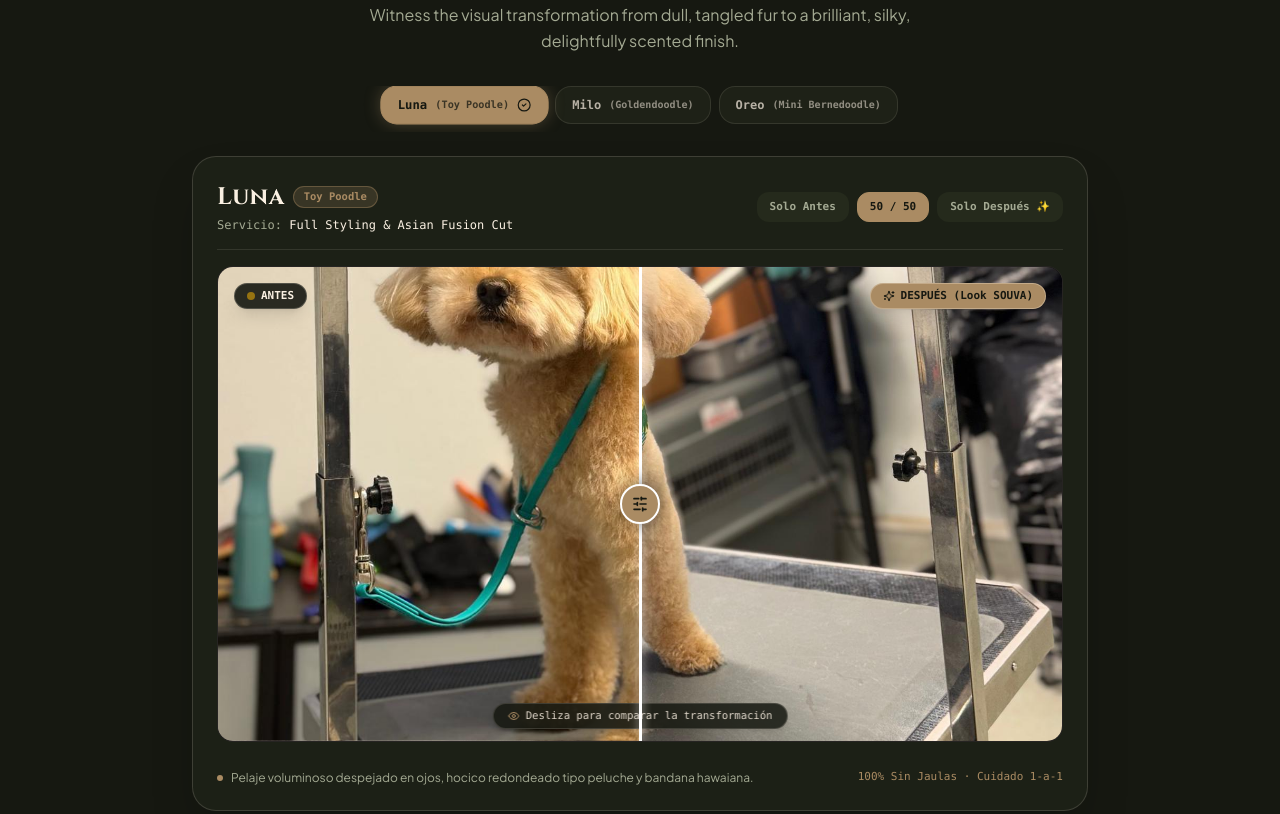
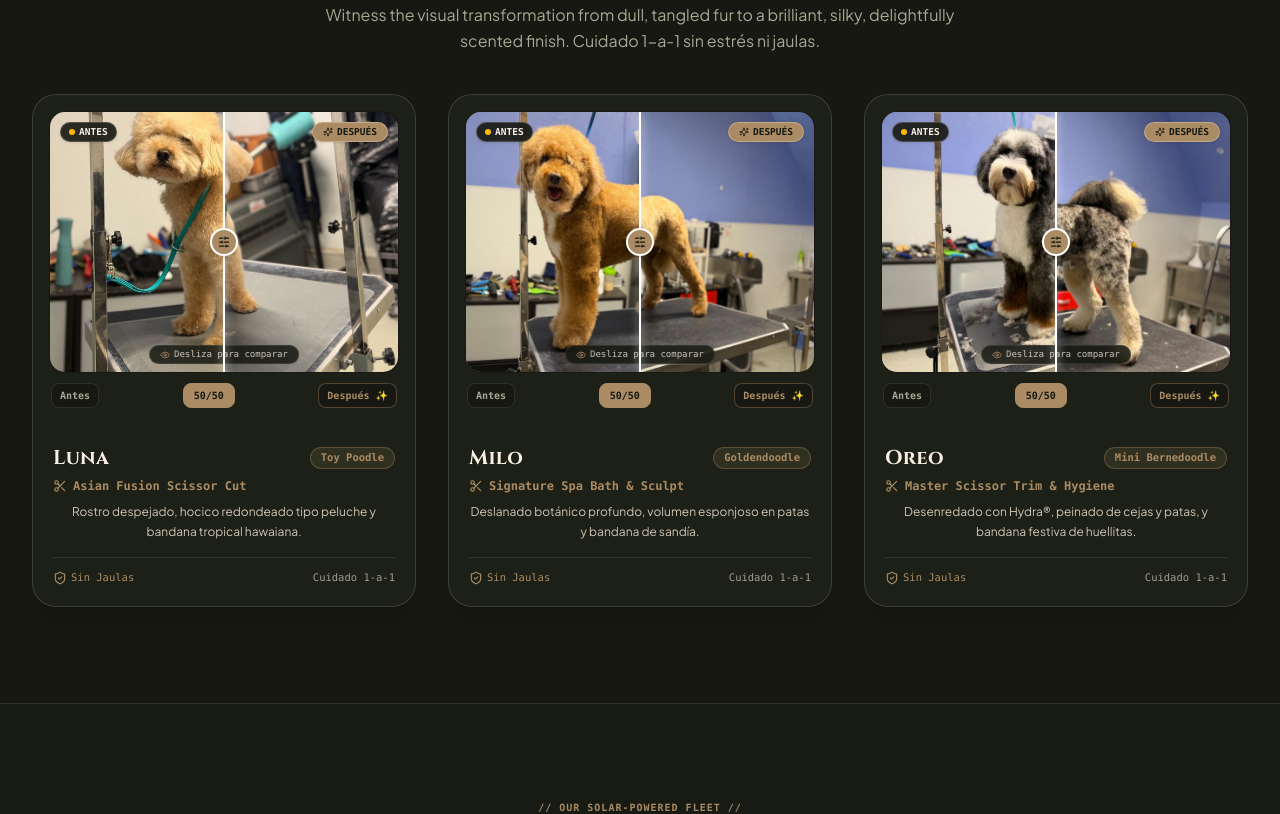
Before and after one commit to josmito93-debug/souva-mobile-pet-grooming, a React (Vite) app: page / in a window 1280 px wide. Shown: the part 6120-6934 px from the top of the page. Built offline with nearby package versions, Linux system fonts and the light colour scheme; no server answers; a web font is replaced by a local one.

Commit message:
feat: display before and after transformations in 3 separate interactive cards

```diff
--- a/src/App.tsx
+++ b/src/App.tsx
@@ -631,16 +631,16 @@ function AppContent() {
 
         {/* BEFORE & AFTER TRANSFORMATION SHOWCASE */}
         <section id="before-after" className="py-16 md:py-24 px-4 md:px-8 border-t border-[#FAF0E2]/10 relative overflow-hidden">
-          <div className="max-w-5xl mx-auto text-center">
+          <div className="max-w-7xl mx-auto text-center">
             <span className="text-[10px] font-bold font-mono tracking-widest text-[#AA8B63] uppercase block mb-2">
               {"// THE SOUVA EXPERIENCE //"}
             </span>
             <h2 className="font-display text-3xl sm:text-4xl font-bold text-[#FAF0E2]">
               Before & After Transformations
             </h2>
-            <p className="mt-3 text-[#A4AA93] text-sm md:text-base max-w-xl mx-auto leading-relaxed mb-8">
+            <p className="mt-3 text-[#A4AA93] text-sm md:text-base max-w-2xl mx-auto leading-relaxed mb-10">
               Witness the visual transformation from dull, tangled fur to a brilliant, silky,
-              delightfully scented finish.
+              delightfully scented finish. Cuidado 1-a-1 sin estrés ni jaulas.
             </p>
 
             <BeforeAfterSlider />
--- a/src/components/BeforeAfterSlider.tsx
+++ b/src/components/BeforeAfterSlider.tsx
@@ -1,11 +1,12 @@
 import { useState, useRef, useCallback } from "react";
-import { Sparkles, SlidersHorizontal, CheckCircle2, ChevronRight, Eye } from "lucide-react";
+import { Sparkles, SlidersHorizontal, Scissors, ShieldCheck, Eye } from "lucide-react";
 
-interface TransformationItem {
+interface Transformation {
   id: string;
   name: string;
   breed: string;
   service: string;
+  tag: string;
   description: string;
   beforeImg: string;
   afterImg: string;
@@ -13,49 +14,49 @@ interface TransformationItem {
   afterNote: string;
 }
 
-const TRANSFORMATIONS: TransformationItem[] = [
+const TRANSFORMATIONS: Transformation[] = [
   {
     id: "toy-poodle",
     name: "Luna",
     breed: "Toy Poodle",
-    service: "Full Styling & Asian Fusion Cut",
-    description: "Pelaje voluminoso despejado en ojos, hocico redondeado tipo peluche y bandana hawaiana.",
+    service: "Asian Fusion Scissor Cut",
+    tag: "Teddy Bear Style",
+    description: "Rostro despejado, hocico redondeado tipo peluche y bandana tropical hawaiana.",
     beforeImg: "/assets/before-after/poodle-before.jpg",
     afterImg: "/assets/before-after/poodle-after.jpg",
-    beforeNote: "Llegada · Pelo largo cubriendo ojos y expresión",
-    afterNote: "Look SOUVA · Rostro despejado, corte tijera y bandana",
+    beforeNote: "Llegada · Ojos cubiertos y manto desigual",
+    afterNote: "Look SOUVA · Esculpido facial a tijera",
   },
   {
     id: "goldendoodle",
     name: "Milo",
     breed: "Goldendoodle",
-    service: "Signature Spa Bath & Scissor Sculpt",
-    description: "Deslanado profundo, contorno de patas acampanado y acabado sedoso con bandana de sandía.",
+    service: "Signature Spa Bath & Sculpt",
+    tag: "Velvet Coat Finish",
+    description: "Deslanado botánico profundo, volumen esponjoso en patas y bandana de sandía.",
     beforeImg: "/assets/before-after/goldendoodle-before.jpg",
     afterImg: "/assets/before-after/goldendoodle-after.jpg",
     beforeNote: "Llegada · Manto crecido y pérdida de definición",
-    afterNote: "Look SOUVA · Esculpido simétrico, esponjoso y perfumado",
+    afterNote: "Look SOUVA · Silueta simétrica y pelaje sedoso",
   },
   {
     id: "bernedoodle",
     name: "Oreo",
     breed: "Mini Bernedoodle",
     service: "Master Scissor Trim & Hygiene",
-    description: "Desenredado botánico con Hydra®, limpieza de zona ocular y bandana festiva de huellitas.",
+    tag: "Botanical Spa Care",
+    description: "Desenredado con Hydra®, peinado de cejas y patas, y bandana festiva de huellitas.",
     beforeImg: "/assets/before-after/bernedoodle-before.jpg",
     afterImg: "/assets/before-after/bernedoodle-after.jpg",
     beforeNote: "Llegada · Pelaje denso previo al corte",
-    afterNote: "Look SOUVA · Patas acampanadas, hocico limpio y bandana",
+    afterNote: "Look SOUVA · Patas acampanadas y hocico limpio",
   },
 ];
 
-export function BeforeAfterSlider() {
-  const [selectedIdx, setSelectedIdx] = useState(0);
+function TransformationCard({ item }: { item: Transformation }) {
   const [sliderPosition, setSliderPosition] = useState(50);
   const [isInteracting, setIsInteracting] = useState(false);
   const containerRef = useRef<HTMLDivElement>(null);
-
-  const activeItem = TRANSFORMATIONS[selectedIdx];
 
   const updatePosition = useCallback((clientX: number) => {
     if (!containerRef.current) return;
@@ -86,102 +87,21 @@ export function BeforeAfterSlider() {
   };
 
   return (
-    <div className="w-full max-w-4xl mx-auto flex flex-col gap-6">
-      {/* Dog Selection Tabs */}
-      <div className="flex items-center justify-center gap-2 overflow-x-auto pb-2 scrollbar-none">
-        {TRANSFORMATIONS.map((item, idx) => {
-          const isActive = idx === selectedIdx;
-          return (
-            <button
-              key={item.id}
-              type="button"
-              onClick={() => {
-                setSelectedIdx(idx);
-                setSliderPosition(50);
-              }}
-              className={`px-4 py-2.5 rounded-2xl text-xs font-mono font-bold transition-all duration-200 cursor-pointer flex items-center gap-2 border select-none ${
-                isActive
-                  ? "bg-[#AA8B63] text-[#161811] border-[#AA8B63] shadow-[0_0_16px_rgba(170,139,99,0.35)] scale-102"
-                  : "bg-[#1E2117] text-[#FAF0E2]/70 border-[#FAF0E2]/10 hover:text-[#FAF0E2] hover:border-[#AA8B63]/40"
-              }`}
-            >
-              <span>{item.name}</span>
-              <span className="text-[10px] opacity-75 hidden sm:inline">({item.breed})</span>
-              {isActive && <CheckCircle2 className="h-3.5 w-3.5" />}
-            </button>
-          );
-        })}
-      </div>
-
-      {/* Main Interactive Comparison Card */}
-      <div className="bg-[#1C2016] border border-[#FAF0E2]/15 rounded-3xl p-4 sm:p-6 shadow-2xl">
-        {/* Info Header */}
-        <div className="flex flex-col sm:flex-row sm:items-center justify-between gap-3 mb-4 pb-4 border-b border-[#FAF0E2]/10">
-          <div>
-            <div className="flex items-center gap-2">
-              <h3 className="font-display font-bold text-xl sm:text-2xl text-[#FAF0E2]">
-                {activeItem.name}
-              </h3>
-              <span className="px-2.5 py-0.5 rounded-full bg-[#AA8B63]/20 border border-[#AA8B63]/40 text-[#AA8B63] font-mono text-[10.5px] font-bold">
-                {activeItem.breed}
-              </span>
-            </div>
-            <p className="text-xs text-[#A4AA93] mt-1 font-mono">
-              Servicio: <span className="text-[#FAF0E2]">{activeItem.service}</span>
-            </p>
-          </div>
-
-          {/* Quick Peek Controls */}
-          <div className="flex items-center gap-2 self-start sm:self-auto">
-            <button
-              type="button"
-              onClick={() => setSliderPosition(10)}
-              className={`px-3 py-1.5 rounded-xl text-[11px] font-mono font-bold transition-colors cursor-pointer border ${
-                sliderPosition <= 15
-                  ? "bg-[#161811] text-[#FAF0E2] border-[#AA8B63]"
-                  : "bg-[#252A1C] text-[#A4AA93] border-transparent hover:text-[#FAF0E2]"
-              }`}
-            >
-              Solo Antes
-            </button>
-            <button
-              type="button"
-              onClick={() => setSliderPosition(50)}
-              className={`px-3 py-1.5 rounded-xl text-[11px] font-mono font-bold transition-colors cursor-pointer border ${
-                sliderPosition > 35 && sliderPosition < 65
-                  ? "bg-[#AA8B63] text-[#161811] border-[#AA8B63]"
-                  : "bg-[#252A1C] text-[#A4AA93] border-transparent hover:text-[#FAF0E2]"
-              }`}
-            >
-              50 / 50
-            </button>
-            <button
-              type="button"
-              onClick={() => setSliderPosition(90)}
-              className={`px-3 py-1.5 rounded-xl text-[11px] font-mono font-bold transition-colors cursor-pointer border ${
-                sliderPosition >= 85
-                  ? "bg-[#161811] text-[#FAF0E2] border-[#AA8B63]"
-                  : "bg-[#252A1C] text-[#A4AA93] border-transparent hover:text-[#FAF0E2]"
-              }`}
-            >
-              Solo Después ✨
-            </button>
-          </div>
-        </div>
-
-        {/* Comparison Image Container */}
+    <div className="rounded-3xl border border-[#FAF0E2]/15 bg-[#1C2016] shadow-xl overflow-hidden flex flex-col justify-between group hover:border-[#AA8B63]/40 transition-all duration-300">
+      {/* Top Split Interactive Image */}
+      <div className="p-3 sm:p-4 pb-0">
         <div
           ref={containerRef}
           onPointerDown={handlePointerDown}
           onPointerMove={handlePointerMove}
           onPointerUp={handlePointerUp}
           onPointerCancel={handlePointerUp}
-          className="relative w-full aspect-[4/3] sm:aspect-[16/10] md:aspect-[16/9] rounded-2xl overflow-hidden select-none cursor-ew-resize touch-none shadow-inner border border-[#FAF0E2]/15 bg-black"
+          className="relative w-full aspect-[4/3] rounded-2xl overflow-hidden select-none cursor-ew-resize touch-none shadow-inner border border-[#FAF0E2]/10 bg-black"
         >
           {/* AFTER Image (Full background) */}
           <img
-            src={activeItem.afterImg}
-            alt={`${activeItem.name} Después - Look SOUVA`}
+            src={item.afterImg}
+            alt={`${item.name} Después - Look SOUVA`}
             className="absolute inset-0 w-full h-full object-cover object-center pointer-events-none"
             draggable={false}
           />
@@ -194,56 +114,123 @@ export function BeforeAfterSlider() {
             }}
           >
             <img
-              src={activeItem.beforeImg}
-              alt={`${activeItem.name} Antes`}
+              src={item.beforeImg}
+              alt={`${item.name} Antes`}
               className="absolute inset-0 w-full h-full object-cover object-center"
               draggable={false}
             />
           </div>
 
           {/* Floating Badges */}
-          <div className="absolute top-4 left-4 z-20 px-3 py-1 rounded-full bg-[#161811]/90 backdrop-blur-md border border-[#FAF0E2]/20 text-[11px] font-mono font-bold text-[#FAF0E2] shadow-lg flex items-center gap-1.5 pointer-events-none">
-            <span className="w-2 h-2 rounded-full bg-amber-400 animate-pulse" />
+          <div className="absolute top-2.5 left-2.5 z-20 px-2 py-0.5 rounded-full bg-[#161811]/90 backdrop-blur-md border border-[#FAF0E2]/20 text-[9.5px] font-mono font-bold text-[#FAF0E2] shadow pointer-events-none flex items-center gap-1">
+            <span className="w-1.5 h-1.5 rounded-full bg-amber-400" />
             <span>ANTES</span>
           </div>
 
-          <div className="absolute top-4 right-4 z-20 px-3 py-1 rounded-full bg-[#AA8B63] backdrop-blur-md border border-[#FAF0E2]/30 text-[11px] font-mono font-bold text-[#161811] flex items-center gap-1.5 shadow-lg pointer-events-none">
-            <Sparkles className="h-3 w-3" />
-            <span>DESPUÉS (Look SOUVA)</span>
+          <div className="absolute top-2.5 right-2.5 z-20 px-2.5 py-0.5 rounded-full bg-[#AA8B63] backdrop-blur-md border border-[#FAF0E2]/30 text-[9.5px] font-mono font-bold text-[#161811] shadow pointer-events-none flex items-center gap-1">
+            <Sparkles className="h-2.5 w-2.5" />
+            <span>DESPUÉS</span>
           </div>
 
-          {/* Vertical Slider Divider Line */}
+          {/* Divider Line */}
           <div
             className="absolute top-0 bottom-0 z-30 pointer-events-none"
             style={{ left: `${sliderPosition}%` }}
           >
-            {/* Center Line */}
-            <div className="absolute inset-y-0 -left-[1.5px] w-[3px] bg-white shadow-[0_0_10px_rgba(255,255,255,0.8)]" />
-
-            {/* Handle Knob */}
-            <div className="absolute top-1/2 -left-5 -translate-y-1/2 w-10 h-10 rounded-full bg-[#AA8B63] text-[#161811] border-2 border-white shadow-[0_0_20px_rgba(0,0,0,0.6)] flex items-center justify-center cursor-grab active:cursor-grabbing hover:scale-110 transition-transform">
-              <SlidersHorizontal className="h-4 w-4 stroke-[2.5]" />
+            <div className="absolute inset-y-0 -left-[1px] w-[2px] bg-white shadow-[0_0_8px_rgba(255,255,255,0.9)]" />
+            <div className="absolute top-1/2 -left-3.5 -translate-y-1/2 w-7 h-7 rounded-full bg-[#AA8B63] text-[#161811] border-2 border-white shadow-md flex items-center justify-center cursor-grab active:cursor-grabbing">
+              <SlidersHorizontal className="h-3 w-3 stroke-[2.5]" />
             </div>
           </div>
 
-          {/* Drag instruction helper at bottom */}
-          <div className="absolute bottom-3 left-1/2 -translate-x-1/2 z-20 px-3.5 py-1 rounded-full bg-[#161811]/85 backdrop-blur-md text-[10.5px] font-mono text-[#FAF0E2]/90 border border-[#FAF0E2]/15 pointer-events-none flex items-center gap-1.5 shadow-md">
-            <Eye className="h-3 w-3 text-[#AA8B63]" />
-            <span>Desliza para comparar la transformación</span>
+          {/* Helper caption */}
+          <div className="absolute bottom-2 left-1/2 -translate-x-1/2 z-20 px-2.5 py-0.5 rounded-full bg-[#161811]/85 backdrop-blur-sm text-[9px] font-mono text-[#FAF0E2]/80 border border-[#FAF0E2]/10 pointer-events-none flex items-center gap-1 whitespace-nowrap">
+            <Eye className="h-2.5 w-2.5 text-[#AA8B63]" />
+            <span>Desliza para comparar</span>
           </div>
         </div>
 
-        {/* Footer Notes */}
-        <div className="mt-4 pt-3 flex flex-col sm:flex-row items-start sm:items-center justify-between gap-2 text-xs text-[#A4AA93]">
-          <div className="flex items-center gap-2">
-            <span className="w-1.5 h-1.5 rounded-full bg-[#AA8B63]" />
-            <span>{activeItem.description}</span>
+        {/* Quick Toggles */}
+        <div className="flex items-center justify-between gap-1 mt-2.5 px-0.5">
+          <button
+            type="button"
+            onClick={() => setSliderPosition(5)}
+            className={`px-2 py-1 rounded-lg text-[10px] font-mono font-bold transition-colors cursor-pointer border ${
+              sliderPosition <= 15
+                ? "bg-[#AA8B63]/20 text-[#AA8B63] border-[#AA8B63]"
+                : "bg-[#161811] text-[#A4AA93] border-[#FAF0E2]/10 hover:text-[#FAF0E2]"
+            }`}
+          >
+            Antes
+          </button>
+          <button
+            type="button"
+            onClick={() => setSliderPosition(50)}
+            className={`px-2.5 py-1 rounded-lg text-[10px] font-mono font-bold transition-colors cursor-pointer border ${
+              sliderPosition > 35 && sliderPosition < 65
+                ? "bg-[#AA8B63] text-[#161811] border-[#AA8B63]"
+                : "bg-[#161811] text-[#A4AA93] border-[#FAF0E2]/10 hover:text-[#FAF0E2]"
+            }`}
+          >
+            50/50
+          </button>
+          <button
+            type="button"
+            onClick={() => setSliderPosition(95)}
+            className={`px-2 py-1 rounded-lg text-[10px] font-mono font-bold transition-colors cursor-pointer border ${
+              sliderPosition >= 85
+                ? "bg-[#AA8B63]/20 text-[#AA8B63] border-[#AA8B63]"
+                : "bg-[#161811] text-[#AA8B63] border-[#AA8B63]/40 hover:bg-[#AA8B63]/30"
+            }`}
+          >
+            Después ✨
+          </button>
+        </div>
+      </div>
+
+      {/* Card Details */}
+      <div className="p-4 sm:p-5 flex flex-col justify-between flex-1">
+        <div>
+          <div className="flex items-center justify-between gap-2 mb-1.5">
+            <h4 className="font-display font-bold text-xl text-[#FAF0E2]">
+              {item.name}
+            </h4>
+            <span className="px-2.5 py-0.5 rounded-full bg-[#AA8B63]/15 border border-[#AA8B63]/35 text-[#AA8B63] font-mono text-[10.5px] font-bold">
+              {item.breed}
+            </span>
           </div>
-          <span className="font-mono text-[11px] text-[#AA8B63] self-end sm:self-auto">
-            100% Sin Jaulas · Cuidado 1-a-1
+
+          <div className="flex items-center gap-1.5 text-xs text-[#AA8B63] font-mono font-semibold mb-2">
+            <Scissors className="h-3.5 w-3.5" />
+            <span>{item.service}</span>
+          </div>
+
+          <p className="text-xs text-[#E2D7C5]/90 leading-relaxed">
+            {item.description}
+          </p>
+        </div>
+
+        <div className="mt-4 pt-3 border-t border-[#FAF0E2]/10 flex items-center justify-between text-[10.5px] font-mono text-[#A4AA93]">
+          <span className="flex items-center gap-1 text-[#AA8B63]">
+            <ShieldCheck className="h-3.5 w-3.5" />
+            <span>Sin Jaulas</span>
           </span>
+          <span className="text-[#FAF0E2]/60">Cuidado 1-a-1</span>
         </div>
       </div>
     </div>
   );
 }
+
+export function BeforeAfterSlider() {
+  return (
+    <div className="w-full max-w-7xl mx-auto">
+      {/* 3 Distinct Cards Grid */}
+      <div className="grid grid-cols-1 md:grid-cols-3 gap-6 sm:gap-8">
+        {TRANSFORMATIONS.map((item) => (
+          <TransformationCard key={item.id} item={item} />
+        ))}
+      </div>
+    </div>
+  );
+}
```
